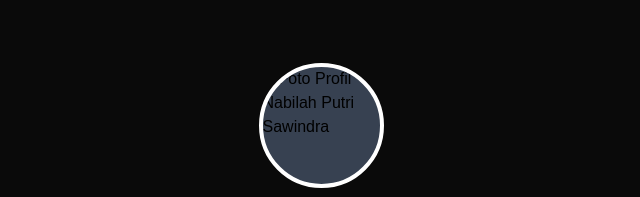
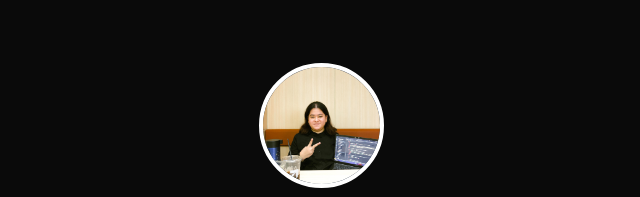
Before and after one commit to nsawindra/nsawindra.github.io, a plain HTML site: page index.html in a window 1280 px wide. Shown: the top 197 px of the page, without its empty margins (319-959 px from the left). Drawn offline with nearby package versions, Linux system fonts and the light colour scheme; a web font is replaced by a local one.

Commit message:
Update index.html

```diff
--- a/index.html
+++ b/index.html
@@ -36,7 +36,7 @@
       <div class="w-full h-[125px] items-center flex relative justify-center">
         <div
           class="w-[125px] border-4 border-white h-[125px] rounded-full absolute top-[50%] overflow-hidden flex justify-center items-center bg-gray-700">
-          <img src="foto_profil.jpg" alt="Foto Profil Nabilah Putri Sawindra" class="w-full h-full object-cover">
+          <img src="foto_profil.jpg.jpg" alt="Foto Profil Nabilah Putri Sawindra" class="w-full h-full object-cover">
         </div>
       </div>
 
```
